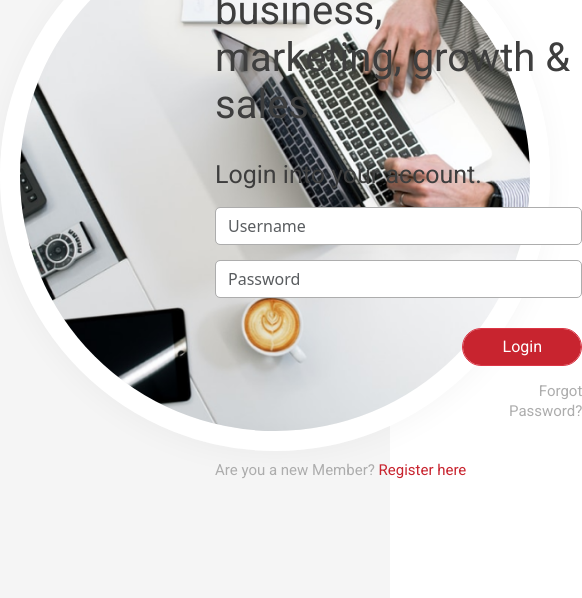
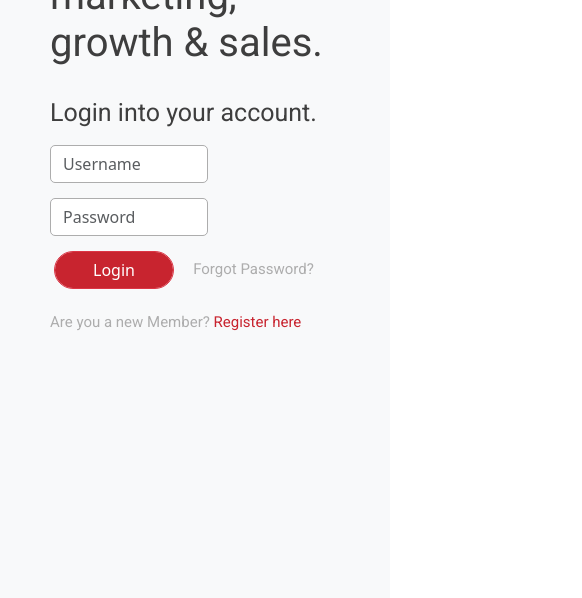
Before and after one commit to Nayan-Chanchad-TS/Html-Assignment, a plain HTML site: page index.html in a window 390 px wide. Shown: the part 246-844 px from the top of the page, 582 px wide, since content can reach past the window. Drawn offline with nearby package versions, Linux system fonts and the light colour scheme.

Commit message:
login page responsive

```diff
--- a/css/style.css
+++ b/css/style.css
@@ -8,9 +8,9 @@
     height: 100%;
   }
 
-.login:first-child{
+/* .login:first-child{
     margin-right: 20px;
-}
+} */
 .hero-image{
 width: 550px;
 height: 550px;
@@ -90,19 +90,23 @@ color: #3E3E3E;
     background-color: #0000000A;
     width: 100%;
     height: 100vh;
+    padding-top: 150px;
 }
 
-.login:first-child{
+/* .login:first-child{
     width: 50%;
-}
+} */
 
 .form-control{
     margin-top: 23px;
 }
 
 #forgotpwd{
-    margin-left: 294px;
+    margin-left: 214px;
 }
+
+
+/* dashBoard */
 
 #sidebarMenu{
     width: 242px;
@@ -204,14 +208,44 @@ ul>li>a:hover{
 
 
 @media screen and (max-width:990px) {
+    .hero-image{
+        display: none;
+    }
+    .login{
+        padding-left: 50px;
+    }
+
+    .main{
+        padding-top: 40px;
+    }
     .headerLogo{
+        margin: 0 auto;
+    }
+    .searchLogo {
         display: none;
+    }
+    .profileRow {
+        display: none;
+    }
+}
+@media screen and (min-width:650px) and (max-width: 790px){
+    .login{
+        padding-left: 150px;
+    }
+}
+@media screen and (min-width:791px) and (max-width: 990px){
+    .login{
+        padding-left: 200px;
     }
 }
 @media screen and (max-width:576px) {
     #profile{
         display: none;
     }
+    #forgotpwd{
+        display: inline;
+        margin-left: 15px;
+    }
 }
 .font_size{
     font-size: small;
--- a/index.html
+++ b/index.html
@@ -11,13 +11,18 @@
     <title>Login</title>
   </head>
   <body>
-    <div class="main d-flex flex-row  align-items-center">
+    <div class="main  bg-light ">
+      <div class="m-auto ">
+        <div class="row w-100  align-items-center ">
 
-        <div class="login d-flex justify-content-around ">
-          <img class="hero-image " src="./images/hero-image.png" alt="hero image">
+          <div class="col-0 col-sm-0 col-md-0 col-lg-6 col-xl-6 text-center ">
+            <div class="login  m-auto">
+              <img class="hero-image img-fluid" src="./images/hero-image.png" alt="hero image">
+            </div>
           </div>
 
-        <div class="login ">
+          <div class="col-12 col-sm-12 col-md-12 col-lg-6 col-xl-6 ">
+            <div class="login  m-auto ">
               <img class="logo " src="/images/header-logo.svg" alt="">
               <p class="heading ">We are <span>experts</span> in business,
                   <br>
@@ -25,13 +30,13 @@
               <p>Login into your account.</p>
               <form>
                   <div class="form-group ">
-                  <input type="username" class="form-control " id="username" placeholder="Username">
+                    <input type="username" class="form-control w-50" id="username" placeholder="Username">
                   </div>
                   <div class="form-group">
-                  <input type="password" class="form-control" id="password" placeholder="Password">
+                    <input type="password" class="form-control w-50" id="password" placeholder="Password">
                   </div>
-                <div class="inline">
-                  <button type="submit" class="btn btn-danger " id="btn-params">Login</button>
+                  <div class="">
+                    <button type="submit" class="btn btn-danger m-auto ms-1" id="btn-params">Login</button>
                     <p class="inline" id="forgotpwd">Forgot Password?</p>
                   </div>
                   <p class="register">Are you a new Member? <span>Register here</span></p>
@@ -39,5 +44,12 @@
           </div>
 
           </div>
+        </div>
+
+
+
+
+      </div>
+    </div>
   </body>
 </html>
```
Also changed, not shown: dashboard.html (+10 -9 lines), innerpage.html (+5 -5 lines). Lines whose indentation alone changed are shown as unchanged.
